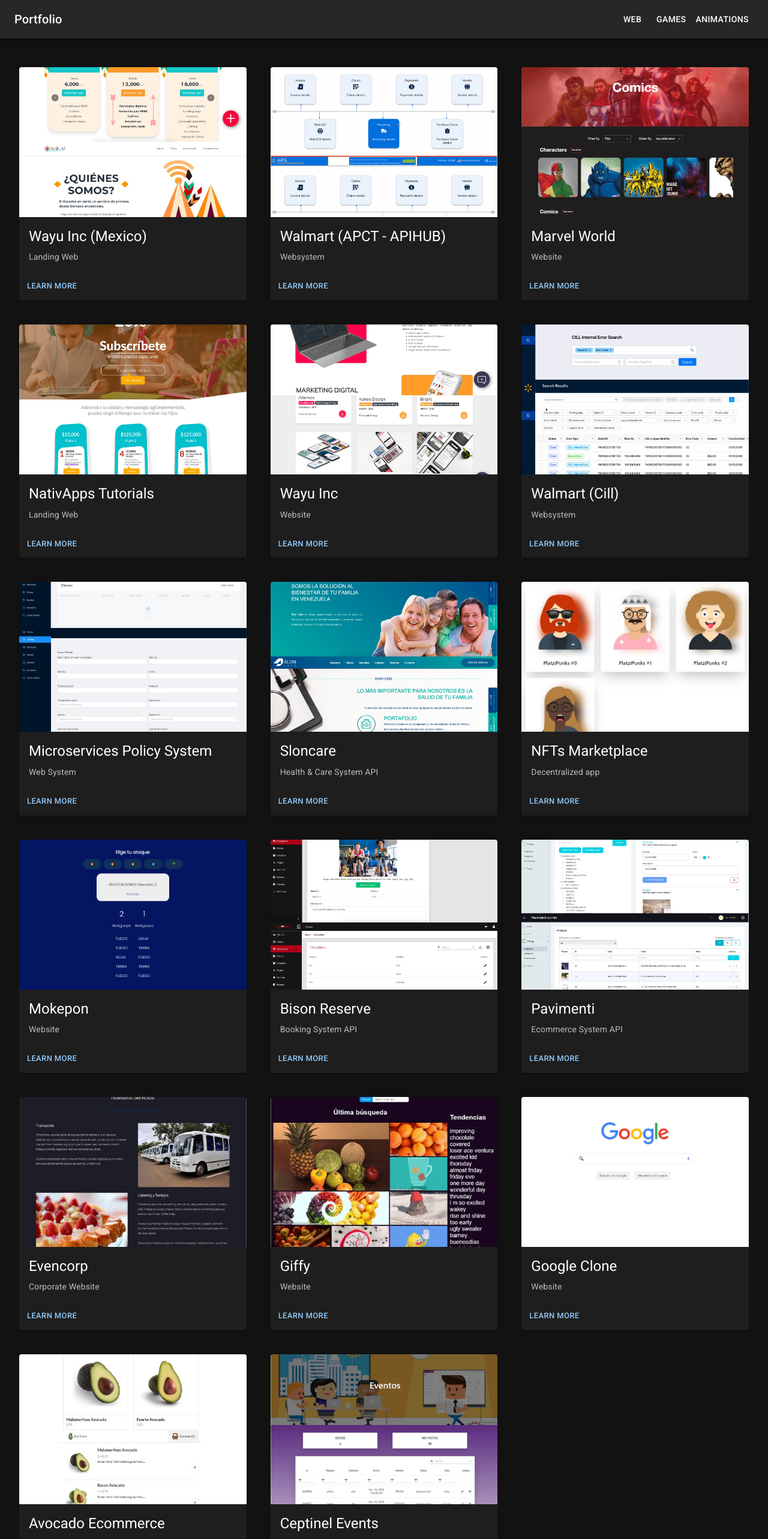
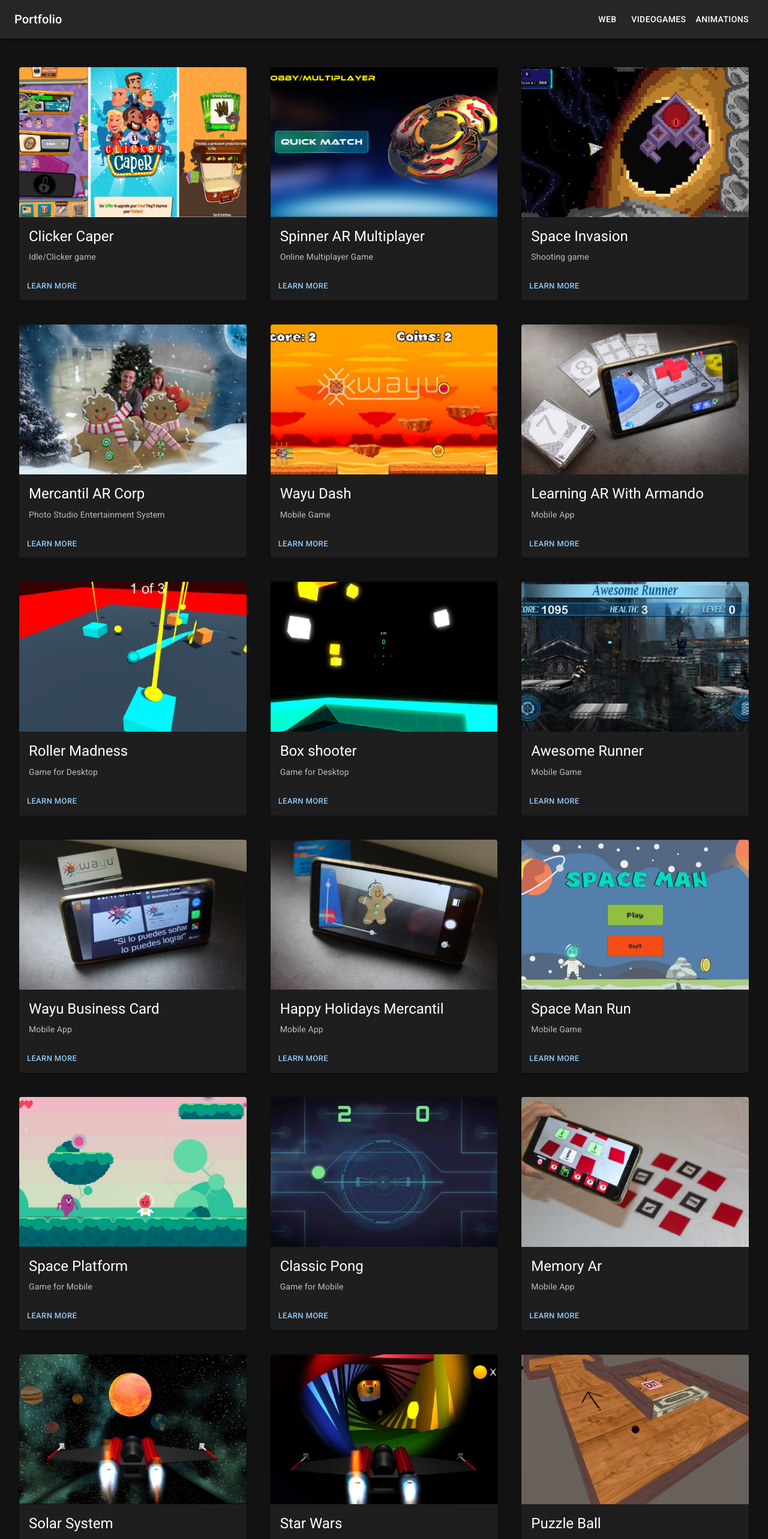
Before and after one commit to andresnavag93/portfolio, a React (Vite) app: page /#/videogames in a window 1280 px wide. Before the commit this address led to /. Shown: the top 2566 px of the page at 60% size. Built offline with nearby package versions, Linux system fonts and the light colour scheme.

Commit message:
Adding react route dom

```diff
--- a/package.json
+++ b/package.json
@@ -16,7 +16,8 @@
     "@mui/icons-material": "5.14.11",
     "@mui/material": "^5.14.11",
     "react": "^18.2.0",
-    "react-dom": "^18.2.0"
+    "react-dom": "^18.2.0",
+    "react-router-dom": "^6.16.0"
   },
   "devDependencies": {
     "@types/react": "^18.2.15",
--- a/src/App.tsx
+++ b/src/App.tsx
@@ -1,11 +1,24 @@
-import { WebProjects } from './pages/WebProjects.tsx'
+import { WebDevelopmentsProjects } from './pages/WebDevelopmentsProjects.tsx'
+import { AnimationsProjects } from './pages/AnimationsProjects.tsx'
+import { VideoGamesProjects } from './pages/VideoGamesProjects.tsx'
+import { ProjectDetail } from './pages/ProjectDetail.tsx'
+import { Navbar } from './components/Navbar/Navbar.tsx'
+import { HashRouter, Routes, Route } from 'react-router-dom'
 import './App.css'
 
 function App () {
   return (
-    <>
-      <WebProjects />
-    </>
+    <HashRouter>
+      <Navbar />
+      <Routes>
+        <Route path='/' element={<WebDevelopmentsProjects />} />
+        <Route path='/web-develpment' element={<WebDevelopmentsProjects />} />
+        <Route path='/animations' element={<AnimationsProjects />} />
+        <Route path='/videogames' element={<VideoGamesProjects />} />
+        <Route path='/project-detail' element={<ProjectDetail />} />
+        <Route path='*' element={<p>Not Found</p>} />
+      </Routes>
+    </HashRouter>
   )
 }
 
--- a/src/components/Navbar/Navbar.tsx
+++ b/src/components/Navbar/Navbar.tsx
@@ -7,11 +7,11 @@
 import List from '@mui/material/List'
 import ListItem from '@mui/material/ListItem'
 import ListItemButton from '@mui/material/ListItemButton'
-import ListItemText from '@mui/material/ListItemText'
 import MenuIcon from '@mui/icons-material/Menu'
 import Toolbar from '@mui/material/Toolbar'
 import Typography from '@mui/material/Typography'
 import Button from '@mui/material/Button'
+import { NavLink, useNavigate } from 'react-router-dom'
 
 interface Props {
   /**
@@ -21,10 +21,21 @@
   window?: () => Window
 }
 
+const routes = [{
+  to: '/',
+  text: 'Web'
+}, {
+  to: '/videogames',
+  text: 'Videogames'
+}, {
+  to: '/animations',
+  text: 'Animations'
+}]
+
 const drawerWidth = 240
-const navItems = ['Web', 'Games', 'Animations']
 
 export function Navbar (props: Props) {
+  const navigate = useNavigate()
   const { window } = props
   const [mobileOpen, setMobileOpen] = useState(false)
 
@@ -34,17 +45,19 @@
 
   const drawer = (
     <Box onClick={handleDrawerToggle} sx={{ textAlign: 'center' }}>
-      <Typography variant="h6" sx={{ my: 2 }}>
-        Portfolio
+      <Typography variant="h6" sx={{ my: 2 }} onClick={() => { navigate('/') }}>
+        Portfolio Mobil
       </Typography>
       <Divider />
       <List>
-        {navItems.map((item) => (
-          <ListItem key={item} disablePadding>
-            <ListItemButton sx={{ textAlign: 'center' }}>
-              <ListItemText primary={item} />
-            </ListItemButton>
-          </ListItem>
+        {routes.map((item) => (
+          <NavLink to={item.to} key={item.text}>
+            <ListItem disablePadding>
+              <ListItemButton sx={{ textAlign: 'center', color: '#fff' }}>
+                {item.text}
+              </ListItemButton>
+            </ListItem>
+          </NavLink>
         ))}
       </List>
     </Box>
@@ -68,15 +81,18 @@
           <Typography
             variant="h6"
             component="div"
+            onClick={() => { navigate('/') }}
             sx={{ flexGrow: 1, display: { xs: 'none', sm: 'block' } }}
           >
             Portfolio
           </Typography>
           <Box sx={{ display: { xs: 'none', sm: 'block' } }}>
-            {navItems.map((item) => (
-              <Button key={item} sx={{ color: '#fff' }}>
-                {item}
-              </Button>
+            {routes.map((item) => (
+              <NavLink key={item.text} to={item.to}>
+                <Button sx={{ color: '#fff' }}>
+                  {item.text}
+                </Button>
+              </NavLink>
             ))}
           </Box>
         </Toolbar>
--- a/src/components/ProjectCard/ProjectCard.tsx
+++ b/src/components/ProjectCard/ProjectCard.tsx
@@ -4,9 +4,10 @@
 import CardMedia from '@mui/material/CardMedia'
 import Button from '@mui/material/Button'
 import Typography from '@mui/material/Typography'
+import { NavLink } from 'react-router-dom'
 
-export function ProjectCard ({ webProject }) {
-  const { title, subtitle, image } = webProject
+export function ProjectCard ({ project }) {
+  const { title, subtitle, image } = project
 
   return (
     <Card sx={{ maxWidth: 400 }}>
@@ -24,7 +25,9 @@
         </Typography>
       </CardContent>
       <CardActions>
-        <Button size="small">Learn More</Button>
+        <NavLink to="/project-detail">
+          <Button size="small">Learn More</Button>
+        </NavLink>
       </CardActions>
     </Card>
   )
--- a/src/data/modelsData.ts
+++ b/src/data/animationsProjectsData.ts
@@ -1,98 +1,98 @@
-export const modelsData = {
-  'MD-robot': {
+export const ANIMATIONS_PROJECTS_DATA = [
+  {
     id: 'MD-robot',
     title: 'Robot',
     subtitle: '3D Modeling & Animation',
-    image: '/images/3dmodels/robot.jpg',
+    image: 'src/assets/images/3dmodels/robot.jpg',
     area: { name: 'Blender 3D', color: 'black' },
     links: [['Animation Clip', 'https://youtu.be/kdsDJSDGkPU']]
   },
-  'MD-headphones': {
+  {
     id: 'MD-headphones',
     title: 'Headphones',
     subtitle: '3D Modeling',
-    image: '/images/3dmodels/headphones.jpg',
+    image: 'src/assets/images/3dmodels/headphones.jpg',
     area: { name: 'Blender 3D', color: 'black' },
     links: []
   },
-  'MD-wayu-logo': {
+  {
     id: 'MD-wayu-logo',
     title: 'Wayu Logo',
     subtitle: '3D Modeling & Animation',
-    image: '/images/3dmodels/wayu-logo.jpg',
+    image: 'src/assets/images/3dmodels/wayu-logo.jpg',
     area: { name: 'Blender 3D', color: 'black' },
     links: [['Animation Clip', 'https://youtu.be/nVBrA6EE2Fg']]
   },
-  'MD-alien': {
+  {
     id: 'MD-alien',
     title: 'Alien',
     subtitle: '3D Modeling & Animation',
-    image: '/images/3dmodels/alien.jpg',
+    image: 'src/assets/images/3dmodels/alien.jpg',
     area: { name: 'Blender 3D', color: 'black' },
     links: [['Animation Clip', 'https://youtu.be/QE24t2w5B6o']]
   },
-  'MD-minion': {
+  {
     id: 'MD-minion',
     title: 'Minion',
     subtitle: '3D Modeling & Animation',
-    image: '/images/3dmodels/minion.jpg',
+    image: 'src/assets/images/3dmodels/minion.jpg',
     area: { name: 'Blender 3D', color: 'black' },
     links: [['Animation Clip', 'https://youtu.be/lagucLPMrhI']]
   },
-  'MD-pokeball': {
+  {
     id: 'MD-pokeball',
     title: 'Pokeball',
     subtitle: '3D Modeling & Animation',
-    image: '/images/3dmodels/pokeball.jpg',
+    image: 'src/assets/images/3dmodels/pokeball.jpg',
     area: { name: 'Blender 3D', color: 'black' },
     links: [['Animation Clip', 'https://youtu.be/FKI3LCq4PE4']]
   },
-  'MD-low-poly-composition': {
+  {
     id: 'MD-low-poly-composition',
     title: 'Low Poly Composition',
     subtitle: '3D Modeling',
-    image: '/images/3dmodels/low-poly-composition.jpg',
+    image: 'src/assets/images/3dmodels/low-poly-composition.jpg',
     area: { name: 'Blender 3D', color: 'black' },
     links: []
   },
-  'MD-birthday-cake': {
+  {
     id: 'MD-birthday-cake',
     title: 'Birthday Cake',
     subtitle: '3D Modeling & Animation',
-    image: '/images/3dmodels/birthday-cake.jpg',
+    image: 'src/assets/images/3dmodels/birthday-cake.jpg',
     area: { name: 'Blender 3D', color: 'black' },
     links: [['Animation Clip', 'https://youtu.be/SqFtReP3DuM']]
   },
-  'MD-helicopter': {
+  {
     id: 'MD-helicopter',
     title: 'Helicopter',
     subtitle: '3D Modeling & Animation',
-    image: '/images/3dmodels/helicopter.jpg',
+    image: 'src/assets/images/3dmodels/helicopter.jpg',
     area: { name: 'Blender 3D', color: 'black' },
     links: [['Animation Clip', 'https://youtu.be/l6aN2faXyUU']]
   },
-  'MD-glass-and-coke': {
+  {
     id: 'MD-glass-and-coke',
     title: 'Glass & Coke Bottle',
     subtitle: '3D Modeling',
-    image: '/images/3dmodels/glass-and-coke.jpg',
+    image: 'src/assets/images/3dmodels/glass-and-coke.jpg',
     area: { name: 'Blender 3D', color: 'black' },
     links: []
   },
-  'MD-soccer-field': {
+  {
     id: 'MD-soccer-field',
     title: 'America Cup 2019',
     subtitle: '3D Modeling & Animation',
-    image: '/images/3dmodels/soccer-field.jpg',
+    image: 'src/assets/images/3dmodels/soccer-field.jpg',
     area: { name: 'Blender 3D', color: 'black' },
     links: [['Animation Clip', 'https://youtu.be/cYeJ_wXtgjw']]
   },
-  'MD-study-desk': {
+  {
     id: 'MD-study-desk',
     title: 'Study Desk',
     subtitle: '3D Modeling',
-    image: '/images/3dmodels/study-desk.jpg',
+    image: 'src/assets/images/3dmodels/study-desk.jpg',
     area: { name: 'Blender 3D', color: 'black' },
     links: []
   }
-}
+]
--- a/src/data/videoGamesData.ts
+++ b/src/data/videoGamesProjectsData.ts
@@ -1,9 +1,9 @@
-export const videoGamesData = {
-  'VG-clicker-caper': {
+export const VIDEO_GAMES_PROJECTS_DATA = [
+  {
     id: 'VG-clicker-caper',
     title: 'Clicker Caper',
     subtitle: 'Idle/Clicker game',
-    image: '/images/videogames/clicker-caper.png',
+    image: 'src/assets/images/videogames/clicker-caper.png',
     area: { name: 'Videogame', color: 'brown' },
     links: [
       ['Demo', 'https://www.youtube.com/watch?v=Xj-hlHuhPiQ'],
@@ -29,11 +29,11 @@
       ]
     }
   },
-  'VG-spinner-ar-multiplayer': {
+  {
     id: 'VG-spinner-ar-multiplayer',
     title: 'Spinner AR Multiplayer',
     subtitle: 'Online Multiplayer Game',
-    image: '/images/videogames/spinner-ar-multiplayer.png',
+    image: 'src/assets/images/videogames/spinner-ar-multiplayer.png',
     area: { name: 'Augmented Reality', color: 'blue' },
     links: [
       ['Demo', 'https://andresnavag93.itch.io/spinner-multiplayer'],
@@ -50,12 +50,11 @@
       ]
     }
   },
-
-  'VG-space-invasion': {
+  {
     id: 'VG-space-invasion',
     title: 'Space Invasion',
     subtitle: 'Shooting game',
-    image: '/images/videogames/space-invasion.png',
+    image: 'src/assets/images/videogames/space-invasion.png',
     area: { name: 'Videogame', color: 'brown' },
     links: [
       ['Demo', 'https://andresnavag93.itch.io/space-invasion'],
@@ -72,11 +71,11 @@
       ]
     }
   },
-  'VG-mercantil-ar-corp': {
+  {
     id: 'VG-mercantil-ar-corp',
     title: 'Mercantil AR Corp',
     subtitle: 'Photo Studio Entertainment System',
-    image: '/images/videogames/mercantil-ar-corp.jpg',
+    image: 'src/assets/images/videogames/mercantil-ar-corp.jpg',
     area: { name: 'Augmented Reality', color: 'blue' },
     links: [
       ['Video Clip 1', 'https://youtu.be/hP2hq6sWbeQ'],
@@ -95,11 +94,11 @@
       ]
     }
   },
-  'VG-wayu-dash': {
+  {
     id: 'VG-wayu-dash',
     title: 'Wayu Dash',
     subtitle: 'Mobile Game',
-    image: '/images/videogames/wayu-dash.jpg',
+    image: 'src/assets/images/videogames/wayu-dash.jpg',
     area: { name: 'Video Game', color: 'brown' },
     links: [
       ['Demo', 'https://andresnavag93.itch.io/wayu-dash'],
@@ -118,11 +117,11 @@
       ]
     }
   },
-  'VG-learning-with-ar': {
+  {
     id: 'VG-learning-with-ar',
     title: 'Learning AR With Armando',
     subtitle: 'Mobile App',
-    image: '/images/videogames/learning-with-ar.jpg',
+    image: 'src/assets/images/videogames/learning-with-ar.jpg',
     area: { name: 'Augmented Reality', color: 'blue' },
     links: [['Video Clip', 'https://youtu.be/slQDzWXIMT0']],
     date: '2017',
@@ -135,11 +134,11 @@
       links: [['Video Clip', 'https://youtu.be/slQDzWXIMT0']]
     }
   },
-  'VG-roller-madness': {
+  {
     id: 'VG-roller-madness',
     title: 'Roller Madness',
     subtitle: 'Game for Desktop',
-    image: '/images/videogames/roller-madness.jpg',
+    image: 'src/assets/images/videogames/roller-madness.jpg',
     area: { name: 'Video Game', color: 'brown' },
     links: [
       ['Demo', 'https://andresnavag93.itch.io/roller-madness'],
@@ -160,11 +159,11 @@
       ]
     }
   },
-  'VG-box-shooter': {
+  {
     id: 'VG-box-shooter',
     title: 'Box shooter',
     subtitle: 'Game for Desktop',
-    image: '/images/videogames/box-shooter.jpg',
+    image: 'src/assets/images/videogames/box-shooter.jpg',
     area: { name: 'Video Game', color: 'brown' },
     links: [
       ['Video Clip', 'https://youtu.be/NrT9TLQ41uY'],
@@ -181,11 +180,11 @@
       ]
     }
   },
-  'VG-awesome-runner': {
+  {
     id: 'VG-awesome-runner',
     title: 'Awesome Runner',
     subtitle: 'Mobile Game',
-    image: '/images/videogames/awesome-runner.jpg',
+    image: 'src/assets/images/videogames/awesome-runner.jpg',
     area: { name: 'Video Game', color: 'brown' },
     links: [['Github', 'https://github.com/andresnavag93/awesome-runner']],
     date: '2020',
@@ -197,11 +196,11 @@
       links: [['Github', 'https://github.com/andresnavag93/awesome-runner']]
     }
   },
-  'VG-wayu-business-ar': {
+  {
     id: 'VG-wayu-business-ar',
     title: 'Wayu Business Card',
     subtitle: 'Mobile App',
-    image: '/images/videogames/wayu-business-ar.jpg',
+    image: 'src/assets/images/videogames/wayu-business-ar.jpg',
     area: { name: 'Augmented Reality', color: 'blue' },
     links: [['Video Clip', 'https://youtu.be/csGzL_KCKqA']],
     date: '2019',
@@ -216,11 +215,11 @@
       links: [['Video Clip', 'https://youtu.be/csGzL_KCKqA']]
     }
   },
-  'VG-mercantil-ar-holidays': {
+  {
     id: 'VG-mercantil-ar-holidays',
     title: 'Happy Holidays Mercantil',
     subtitle: 'Mobile App',
-    image: '/images/videogames/mercantil-ar-holidays.jpg',
+    image: 'src/assets/images/videogames/mercantil-ar-holidays.jpg',
     area: { name: 'Augmented Reality', color: 'blue' },
     links: [['Video Clip', 'https://youtu.be/yNReXfp_ugc']],
     date: '2020',
@@ -233,11 +232,11 @@
       links: [['Video Clip', 'https://youtu.be/yNReXfp_ugc']]
     }
   },
-  'VG-space-man': {
+  {
     id: 'VG-space-man',
     title: 'Space Man Run',
     subtitle: 'Mobile Game',
-    image: '/images/videogames/space-man.jpg',
+    image: 'src/assets/images/videogames/space-man.jpg',
     area: { name: 'Video Game', color: 'brown' },
     links: [
       ['Demo', 'https://andresnavag93.itch.io/space-man'],
@@ -255,11 +254,11 @@
       ]
     }
   },
-  'VG-spaceman': {
+  {
     id: 'VG-spaceman',
     title: 'Space Platform',
     subtitle: 'Game for Mobile',
-    image: '/images/videogames/spaceman.jpg',
+    image: 'src/assets/images/videogames/spaceman.jpg',
     area: { name: 'Video Game', color: 'brown' },
     links: [
       ['Demo', 'https://andresnavag93.itch.io/space-platform'],
@@ -280,11 +279,11 @@
       ]
     }
   },
-  'VG-ping-pong': {
+  {
     id: 'VG-ping-pong',
     title: 'Classic Pong',
     subtitle: 'Game for Mobile',
-    image: '/images/videogames/ping-pong.jpg',
+    image: 'src/assets/images/videogames/ping-pong.jpg',
     area: { name: 'Video Game', color: 'brown' },
     links: [
       ['Demo', 'https://andresnavag93.itch.io/classic-pong'],
@@ -303,11 +302,11 @@
       ]
     }
   },
-  'VG-memoriar': {
+  {
     id: 'VG-memoriar',
     title: 'Memory Ar',
     subtitle: 'Mobile App',
-    image: '/images/videogames/memoriar.jpg',
+    image: 'src/assets/images/videogames/memoriar.jpg',
     area: { name: 'Augmented Reality', color: 'blue' },
     links: [['Video Clip', 'https://youtu.be/Kgtr5BIKgy8']],
     date: '2017',
@@ -322,11 +321,11 @@
       links: [['Video Clip', 'https://youtu.be/Kgtr5BIKgy8']]
     }
   },
-  'VG-solar-system': {
+  {
     id: 'VG-solar-system',
     title: 'Solar System',
     subtitle: 'Desktop Simulation',
-    image: '/images/videogames/solar-system.jpg',
+    image: 'src/assets/images/videogames/solar-system.jpg',
     area: { name: 'Video Game', color: 'brown' },
     links: [
       ['Demo', 'https://andresnavag93.itch.io/solar-system'],
@@ -347,11 +346,11 @@
       ]
     }
   },
-  'VG-star-wars': {
+  {
     id: 'VG-star-wars',
     title: 'Star Wars',
     subtitle: 'Game for Desktop',
-    image: '/images/videogames/star-wars.jpg',
+    image: 'src/assets/images/videogames/star-wars.jpg',
     area: { name: 'Video Game', color: 'brown' },
     links: [
       ['Video Clip', 'https://youtu.be/j0jVuYq4nSk'],
@@ -370,11 +369,11 @@
       ]
     }
   },
-  'VG-puzzle-ball': {
+  {
     id: 'VG-puzzle-ball',
     title: 'Puzzle Ball',
     subtitle: 'Mobile Game',
-    image: '/images/videogames/puzzle-ball.jpg',
+    image: 'src/assets/images/videogames/puzzle-ball.jpg',
     area: { name: 'Video Game', color: 'brown' },
     links: [
       ['Demo', 'https://andresnavag93.itch.io/puzzle-ball'],
@@ -392,11 +391,11 @@
       ]
     }
   },
-  'VG-zigzag-ball': {
+  {
     id: 'VG-zigzag-ball',
     title: 'ZigZag Ball',
     subtitle: 'Mobile Game',
-    image: '/images/videogames/zigzag-ball.jpg',
+    image: 'src/assets/images/videogames/zigzag-ball.jpg',
     area: { name: 'Video Game', color: 'brown' },
     links: [['Github', 'https://github.com/andresnavag93/zigzag-ball']],
     date: '2020',
@@ -408,4 +407,4 @@
       links: [['Github', 'https://github.com/andresnavag93/zigzag-ball']]
     }
   }
-}
+]
--- a/src/data/webDevelopmentData.ts
+++ b/src/data/webDevelopmentsProjectsData.ts
@@ -1,4 +1,4 @@
-export const webDevelopmentData = [
+export const WEB_DEVELOPMENTS_PROJECTS_DATA = [
   {
     id: 'FS-wayu-mx',
     title: 'Wayu Inc (Mexico)',
--- /dev/null
+++ b/src/pages/AnimationsProjects.tsx
@@ -0,0 +1,18 @@
+import Grid from '@mui/material/Grid'
+import { ProjectCard } from '../components/ProjectCard/ProjectCard.tsx'
+import { ANIMATIONS_PROJECTS_DATA } from '../data/animationsProjectsData.ts'
+
+export const AnimationsProjects = () => {
+  return (
+    <>
+
+      <Grid sx={{ mt: 5 }} container rowSpacing={5} columnSpacing={{ xs: 5, sm: 5, md: 5 }}>
+        {ANIMATIONS_PROJECTS_DATA.map((project) => {
+          return <Grid item xs={12} sm={6} md={4} key={project.id}>
+            <ProjectCard project={project} />
+        </Grid>
+        })}
+      </Grid>
+    </>
+  )
+}
--- /dev/null
+++ b/src/pages/ProjectDetail.tsx
@@ -0,0 +1,14 @@
+import Button from '@mui/material/Button'
+import { useNavigate } from 'react-router-dom'
+
+export const ProjectDetail = () => {
+  const navigate = useNavigate()
+  return (
+    <>
+      <div>ProjectDetail</div>
+      <Button onClick={() => { navigate(-1) }}>
+        Go Back
+      </Button>
+    </>
+  )
+}
--- /dev/null
+++ b/src/pages/VideoGamesProjects.tsx
@@ -0,0 +1,17 @@
+import Grid from '@mui/material/Grid'
+import { ProjectCard } from '../components/ProjectCard/ProjectCard.tsx'
+import { VIDEO_GAMES_PROJECTS_DATA } from '../data/videoGamesProjectsData.ts'
+
+export const VideoGamesProjects = () => {
+  return (
+    <>
+      <Grid sx={{ mt: 5 }} container rowSpacing={5} columnSpacing={{ xs: 5, sm: 5, md: 5 }}>
+        {VIDEO_GAMES_PROJECTS_DATA.map((project) => {
+          return <Grid item xs={12} sm={6} md={4} key={project.id}>
+            <ProjectCard project={project} />
+        </Grid>
+        })}
+      </Grid>
+    </>
+  )
+}
--- /dev/null
+++ b/src/pages/WebDevelopmentsProjects.tsx
@@ -0,0 +1,17 @@
+import Grid from '@mui/material/Grid'
+import { ProjectCard } from '../components/ProjectCard/ProjectCard.tsx'
+import { WEB_DEVELOPMENTS_PROJECTS_DATA } from '../data/webDevelopmentsProjectsData.ts'
+
+export const WebDevelopmentsProjects = () => {
+  return (
+    <>
+      <Grid sx={{ mt: 5 }} container rowSpacing={5} columnSpacing={{ xs: 5, sm: 5, md: 5 }}>
+        {WEB_DEVELOPMENTS_PROJECTS_DATA.map((project) => {
+          return <Grid item xs={12} sm={6} md={4} key={project.id}>
+            <ProjectCard project={project} />
+        </Grid>
+        })}
+      </Grid>
+    </>
+  )
+}
--- a/src/pages/WebProjects.tsx
+++ /dev/null
@@ -1,19 +0,0 @@
-import Grid from '@mui/material/Grid'
-import { Navbar } from '../components/Navbar/Navbar.tsx'
-import { ProjectCard } from '../components/ProjectCard/ProjectCard.tsx'
-import { webDevelopmentData } from '../data/webDevelopmentData.ts'
-
-export const WebProjects = () => {
-  return (
-    <>
-      <Navbar />
-      <Grid sx={{ mt: 5 }} container rowSpacing={5} columnSpacing={{ xs: 5, sm: 5, md: 5 }}>
-        {webDevelopmentData.map((webProject) => {
-          return <Grid item xs={12} sm={6} md={4} key={webProject.id}>
-            <ProjectCard webProject={webProject} />
-        </Grid>
-        })}
-      </Grid>
-    </>
-  )
-}
```
Also changed, not shown: 1 other file (tests, documents, lock files or other folders).
